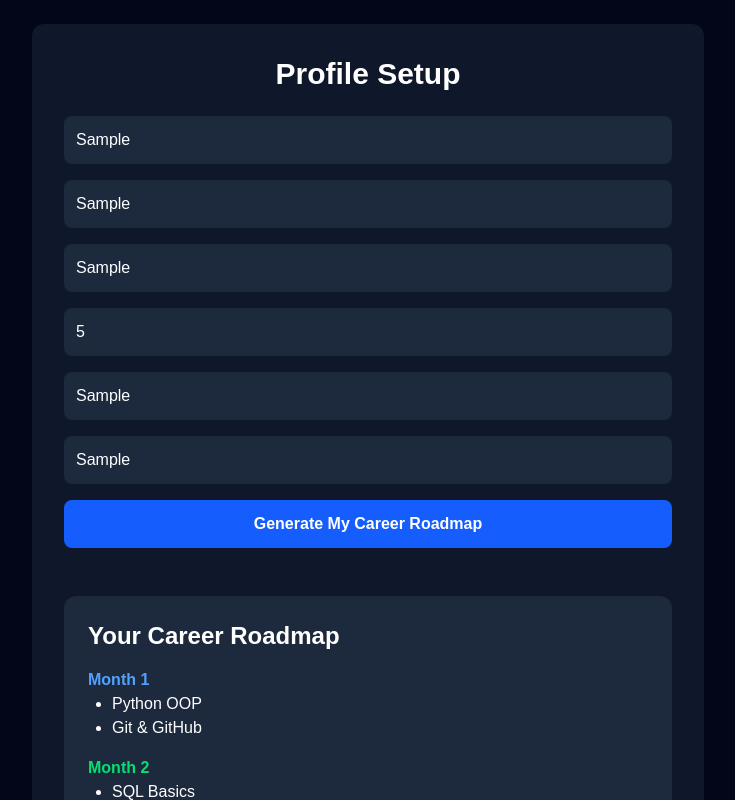
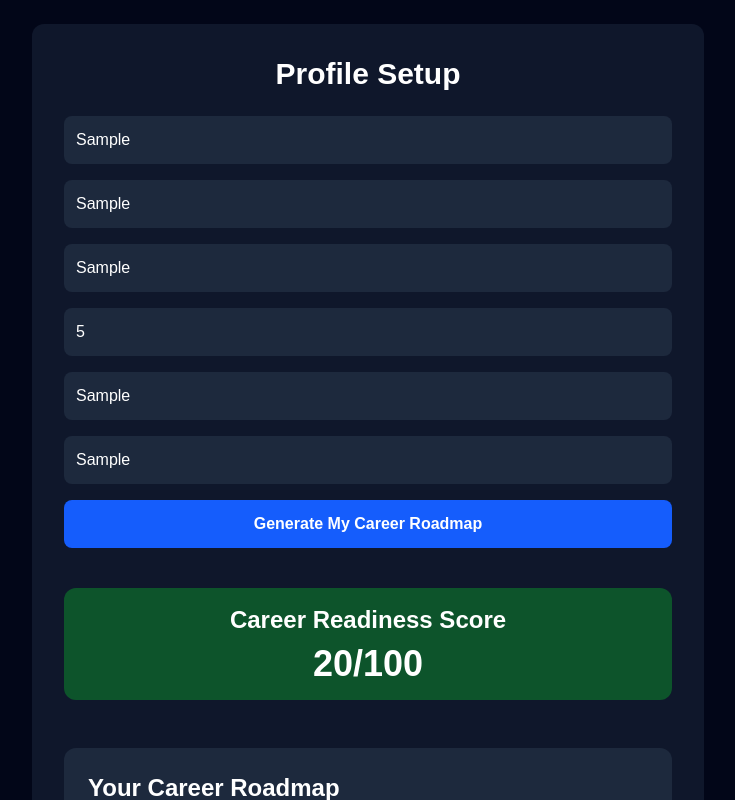
Before and after one commit to prabhakarkumaryadav40-glitch/CareerForgeAI, a Next.js app in the folder frontend/: page /profile/setup in a window 1280 px wide. Both pictures are taken after typing "Sample", "Sample", "Sample", "5", "Sample", "Sample" into the empty fields and a click on the button "Generate My Career Roadmap". Shown: the top 800 px of the page, without its empty margins (272-1007 px from the left). Built offline with nearby package versions, Linux system fonts and the light colour scheme.

Commit message:
Fix roadmap and readiness score

```diff
--- a/frontend/app/profile/setup/page.tsx
+++ b/frontend/app/profile/setup/page.tsx
@@ -4,6 +4,79 @@ import { useState } from "react";
 
 export default function ProfileSetupPage() {
   const [showRoadmap, setShowRoadmap] = useState(false);
+  const [targetRole, setTargetRole] = useState("");
+  const [skills, setSkills] = useState("");
+
+  const calculateScore = () => {
+    const skillList = skills
+      .toLowerCase()
+      .split(",")
+      .map((skill) => skill.trim());
+
+    let score = 20;
+
+    const importantSkills = [
+      "python",
+      "sql",
+      "git",
+      "react",
+      "javascript",
+      "machine learning",
+      "dsa",
+    ];
+
+    importantSkills.forEach((skill) => {
+      if (skillList.includes(skill)) {
+        score += 10;
+      }
+    });
+
+    return Math.min(score, 100);
+  };
+
+  const getRoadmap = () => {
+    const role = targetRole.toLowerCase();
+
+    if (role.includes("software")) {
+      return [
+        "Python",
+        "Git & GitHub",
+        "Data Structures",
+        "SQL",
+        "React",
+        "Portfolio Project",
+      ];
+    }
+
+    if (role.includes("ai")) {
+      return [
+        "Python",
+        "NumPy",
+        "Pandas",
+        "Machine Learning",
+        "Deep Learning",
+        "LLMs",
+      ];
+    }
+
+    if (role.includes("data")) {
+      return [
+        "Python",
+        "Pandas",
+        "Statistics",
+        "Data Visualization",
+        "Machine Learning",
+        "Projects",
+      ];
+    }
+
+    return [
+      "Programming Fundamentals",
+      "Git & GitHub",
+      "Projects",
+    ];
+  };
+
   return (
     <main className="min-h-screen bg-slate-950 text-white flex items-center justify-center p-6">
       <div className="bg-slate-900 p-8 rounded-xl w-full max-w-2xl">
@@ -39,12 +112,16 @@ export default function ProfileSetupPage() {
           <input
             type="text"
             placeholder="Current Skills (e.g. Python, SQL)"
+            value={skills}
+            onChange={(e) => setSkills(e.target.value)}
             className="p-3 rounded-lg bg-slate-800"
           />
 
           <input
             type="text"
             placeholder="Target Role (e.g. Software Engineer)"
+            value={targetRole}
+            onChange={(e) => setTargetRole(e.target.value)}
             className="p-3 rounded-lg bg-slate-800"
           />
 
@@ -54,43 +131,30 @@ export default function ProfileSetupPage() {
           >
             Generate My Career Roadmap
           </button>
+
+          {showRoadmap && (
+            <div className="mt-6 bg-green-900 p-4 rounded-xl text-center">
+              <h2 className="text-2xl font-bold">
+                Career Readiness Score
+              </h2>
+
+              <p className="text-4xl font-bold mt-2">
+                {calculateScore()}/100
+              </p>
+            </div>
+          )}
+
           {showRoadmap && (
             <div className="mt-8 bg-slate-800 p-6 rounded-xl">
               <h2 className="text-2xl font-bold mb-4">
                 Your Career Roadmap
               </h2>
 
-    <div className="space-y-4">
-      <div>
-        <h3 className="font-bold text-blue-400">
-          Month 1
-        </h3>
-        <ul className="list-disc ml-6">
-          <li>Python OOP</li>
-          <li>Git & GitHub</li>
+              <ul className="list-disc ml-6 space-y-2">
+                {getRoadmap().map((item, index) => (
+                  <li key={index}>{item}</li>
+                ))}
               </ul>
-      </div>
-
-      <div>
-        <h3 className="font-bold text-green-400">
-          Month 2
-        </h3>
-        <ul className="list-disc ml-6">
-          <li>SQL Basics</li>
-          <li>Data Structures</li>
-        </ul>
-      </div>
-
-      <div>
-        <h3 className="font-bold text-purple-400">
-          Month 3
-        </h3>
-        <ul className="list-disc ml-6">
-          <li>React</li>
-          <li>Portfolio Project</li>
-        </ul>
-      </div>
-    </div>
             </div>
           )}
         </div>
```
Lines whose indentation alone changed are shown as unchanged.
